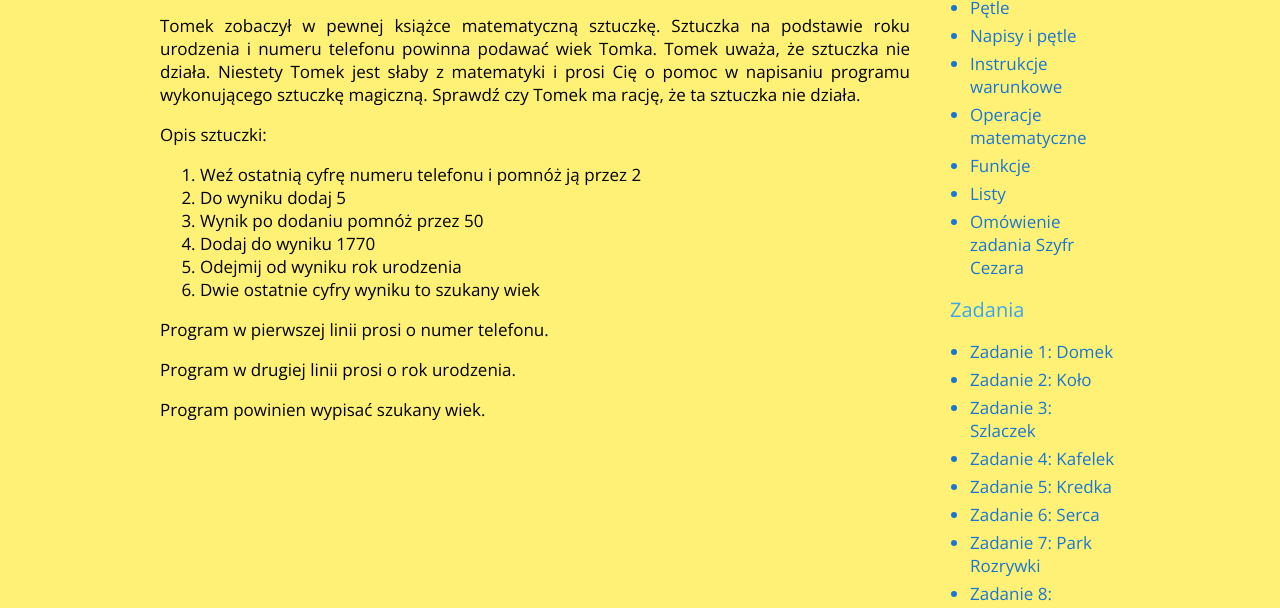
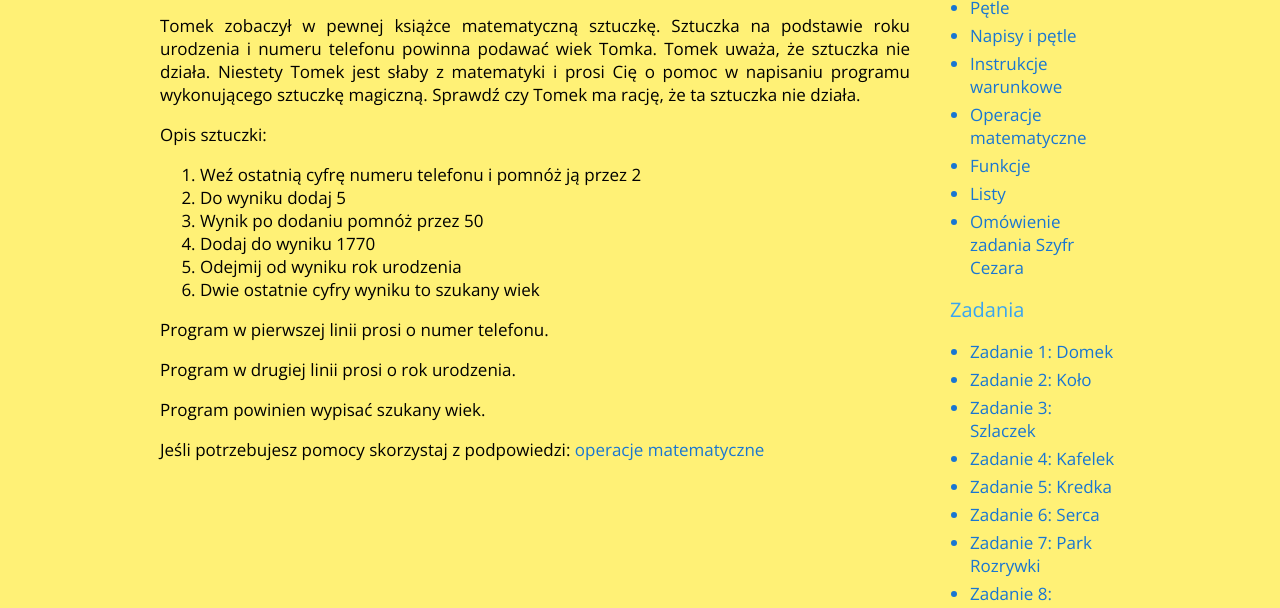
Before and after one commit to Misioskiper/zabawa_w_pythona, a plain HTML site: page sztuczka.html in a window 1280 px wide. Shown: the part 344-952 px from the top of the page. Drawn offline with nearby package versions, Linux system fonts and the light colour scheme.

Commit message:
Update sztuczka.html

```diff
--- a/sztuczka.html
+++ b/sztuczka.html
@@ -66,6 +66,7 @@
                     <p>Program w drugiej linii prosi o rok urodzenia.</p>
                     <p>Program powinien wypisać szukany wiek.</p>
                     <script src="https://gist.github.com/Misioskiper/f524b300746cf3ace624820acca42748.js"></script>
+	<p>Jeśli potrzebujesz pomocy skorzystaj z podpowiedzi: <a href="https://misioskiper.github.io/zabawa_w_pythona/operacje_matematyczne.html">operacje matematyczne</a>
 				</article>
         </div>
 			</main>
```
